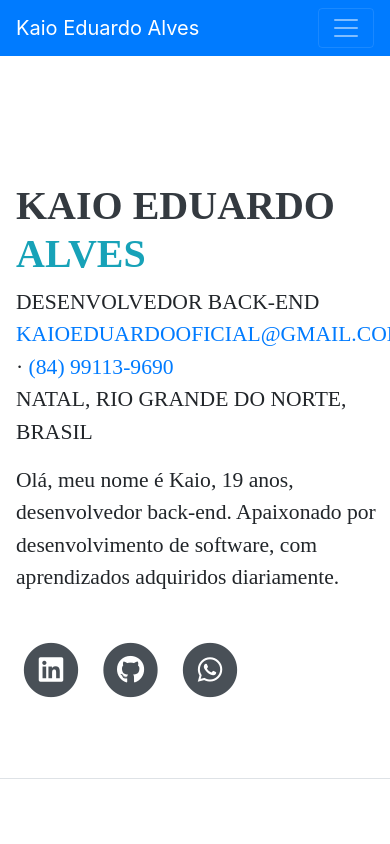
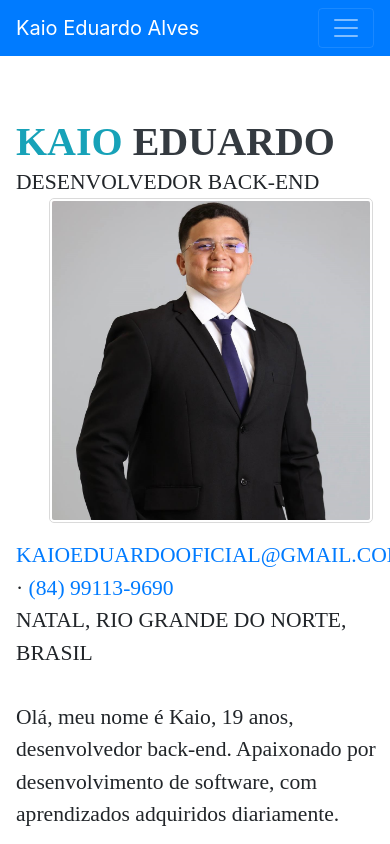
Before and after one commit to EduardoKaio/portfolio, a website with bundled scripts: page index.html in a window 390 px wide. Shown: the top 844 px of the page. Built offline with nearby package versions, Linux system fonts and the light colour scheme; a web font is replaced by a local one.

Commit message:
dominio novo

```diff
--- a/css/resume.css
+++ b/css/resume.css
@@ -144,7 +144,7 @@ h2 {
 
 section.resume-section {
   border-bottom: 1px solid #dee2e6;
-  padding-top: 5rem !important;
+  padding-top: 5rem ;
   padding-bottom: 5rem !important;
 }
 
@@ -159,6 +159,7 @@ section.resume-section .resume-item .resume-date {
   section.resume-section .resume-item .resume-date {
     min-width: 18rem;
   }
+
 
 }
 
@@ -338,6 +339,25 @@ text-decoration: none;
     grid-template-columns: repeat(2, 1fr);
   }
 
+  .foto-mobile{
+    display: inline-block !important;
+    padding: 0 16px;
+    width: 60%;
+    margin:auto
+  }
+  #sobre h1{
+    margin-bottom: 0;
+  }
+  .foto-mobile img{
+    border: #dadada 0.1px solid;
+    border-radius: 5px;
+    padding: 2px;
+
+  }
+  .gifk{
+    display: none;
+  }
+
 }
 @media (max-width: 600px) {
   .project {
@@ -354,6 +374,35 @@ text-decoration: none;
   .gifk{
     display: none;
   }
+  #sobre{
+    padding-top:1rem;
+  }
+  .spanKaio{
+    color: #17a2b8 !important;
+  }
+  #sobre .text-info{
+    display: none;
+  }
+  .foto-mobile{
+    display: inline-block !important;
+    padding: 0 16px;
+    width: 85%;
+    margin:auto
+  }
+  #sobre h1{
+    margin-bottom: 0;
+  }
+  .foto-mobile img{
+    border: #dadada 0.1px solid;
+    border-radius: 5px;
+    padding: 2px;
+  }
+  .list-icons {
+    font-size: 2.9rem;
+  }
+}
+.foto-mobile{
+  display: none;
 }
 .container {
   max-width: 1200px;
--- a/index.html
+++ b/index.html
@@ -70,23 +70,26 @@
           <a class="nav-link js-scroll-trigger" href="#educacao">Educação</a>
         </li>
         <li class="nav-item">
-          <a class="nav-link js-scroll-trigger" href="curriculo.html">Currículo</a>
+          <a class="nav-link js-scroll-trigger" target="_blank" href="curriculo.html">Currículo</a>
         </li>
       </ul>
     </div>
   </nav>
 
   <div class="container-fluid p-0">
-    <section data-anime="up" class="resume-section p-3 p-lg-5 d-flex d-column" id="sobre">
+    <section data-anime="up" class="resume-section p-3 p-lg-5  d-flex d-column" id="sobre">
       <div class="my-auto">
         <div class="row h-100">
           <div class="col-12 col-sm-12 col-md-9 mt-5">
             <h1 class="">
-              Kaio Eduardo
+              <span class="spanKaio">Kaio </span>Eduardo
               <span class="text-info">Alves</span>
             </h1>
 
             <div class="subheading col-mb-3">Desenvolvedor Back-End</div>
+          </div>
+          <div class="foto-mobile">
+            <img class="img-fluid " src="img/fotoMobile.jpeg" alt="">
           </div>
           <div class="gifk col-12 sm-12 col-md-3 my-auto">
             <span>
@@ -94,7 +97,7 @@
                 alt="Kaio Eduardo Alves - Logo" /></span>
           </div>
         </div>
-        <div class="subheading">
+        <div class="subheading mt-3">
           <a href="mailto:kaioeduardooficial@gmai.com">kaioeduardooficial@gmail.com</a>
           ·
           <a href="tel:+5584991139690">(84) 99113-9690</a>
```
Also changed, not shown: img/fotoMobile.jpeg (added).
